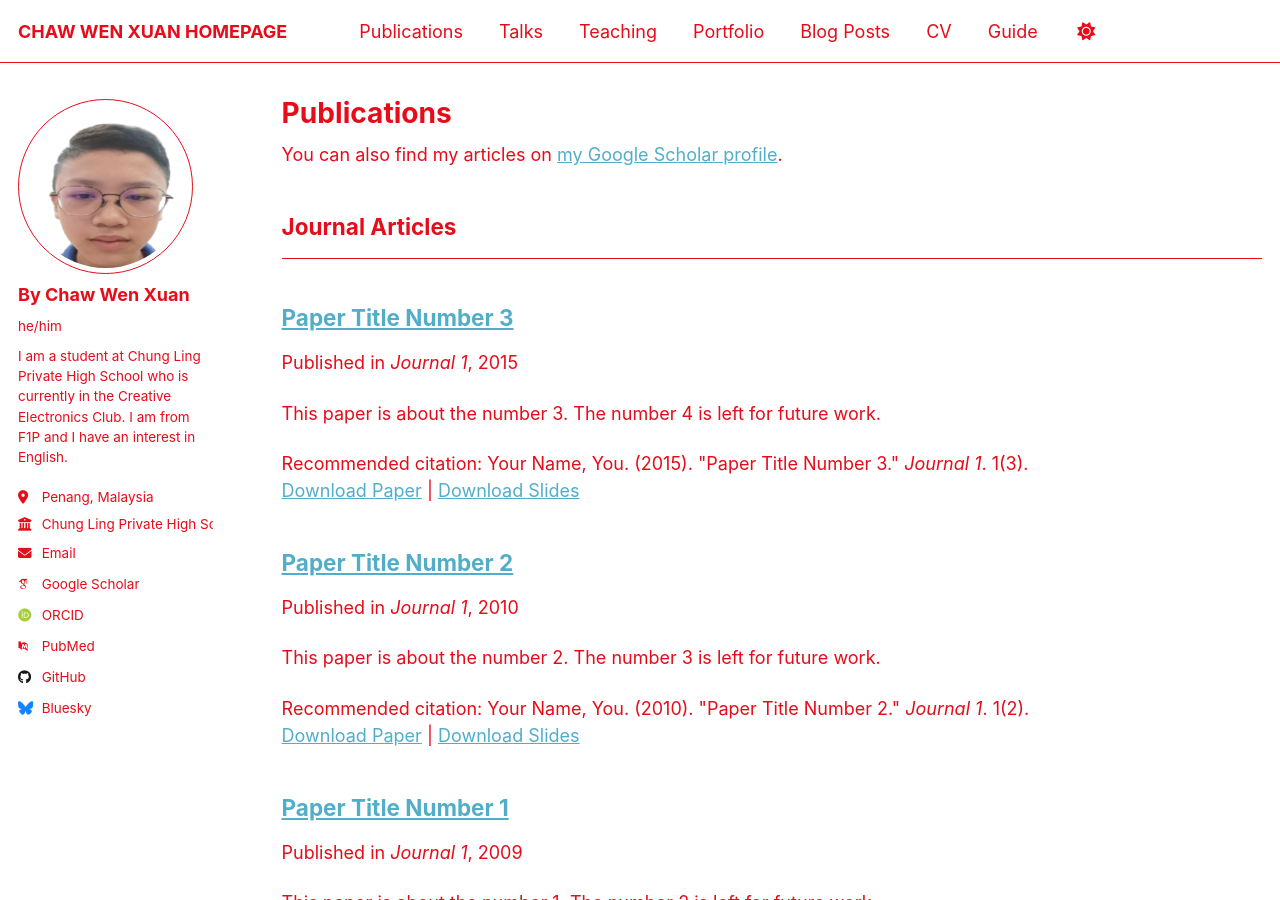
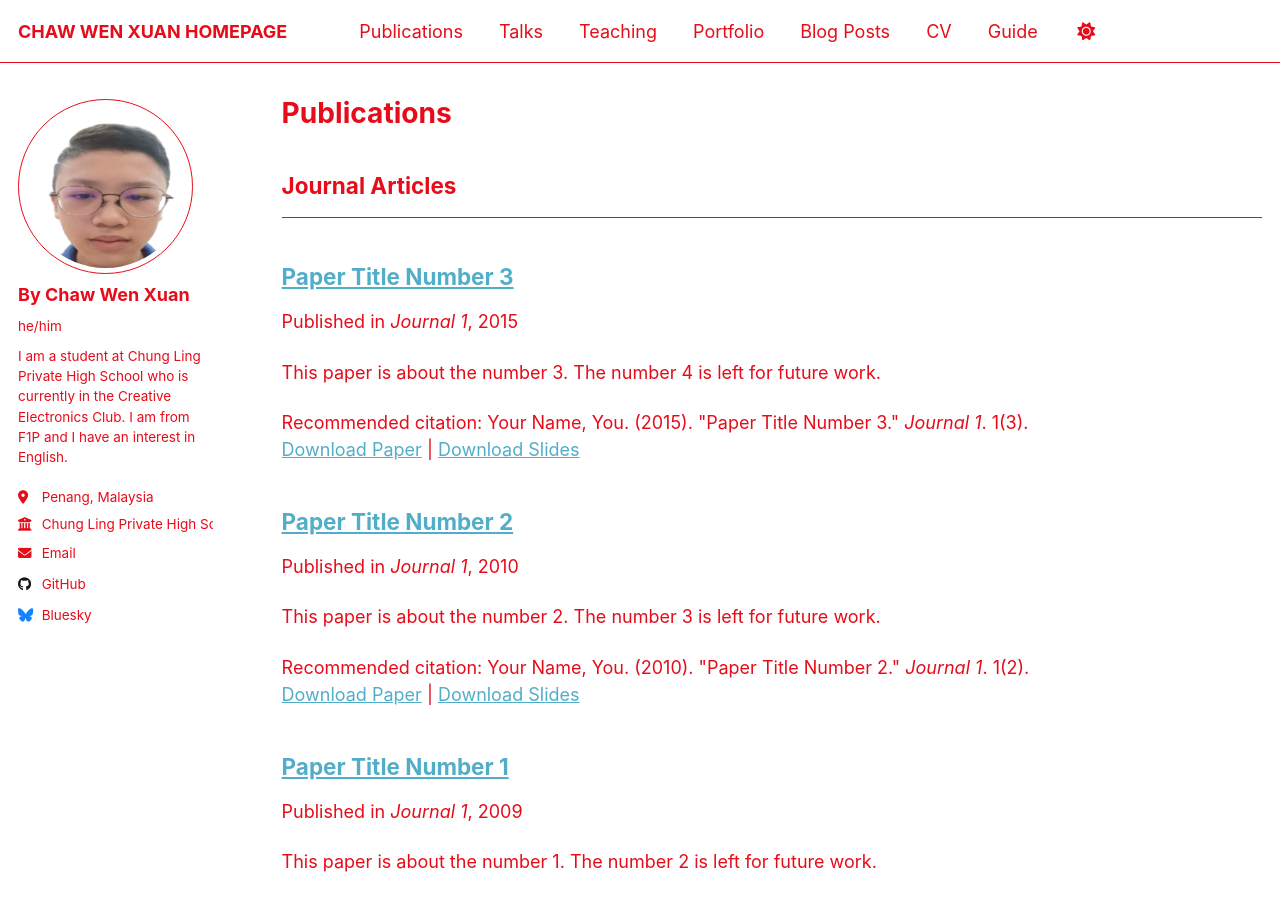
Before and after one commit to Vince4242/Vince4242.github.io, a Jekyll site: the page built from _pages/publications.html, in a window 1280 px wide and 900 px high. Built offline with Jekyll 4.4.1, drawn with Linux system fonts in a browser that asks for light colours; some web fonts are replaced; a script that is not in the unit is left out; part of the change alters nothing that is shown.

Commit message:
update config.yml

```diff
--- a/_config.yml
+++ b/_config.yml
@@ -32,17 +32,6 @@ author:
   uri              : # URL
   email            : "s25314@clphs.edu.my"
 
-  # Academic websites
-  academia         : # URL
-  arxiv            : # URL - Update with the correct link to your profile
-  googlescholar    : "https://scholar.google.com/citations?user=PS_CX0AAAAAJ"
-  inspire-hep      : # URL
-  impactstory      : # URL
-  orcid            : "http://orcid.org/yourorcidurl"
-  semantic         : # URL
-  pubmed           : "https://www.ncbi.nlm.nih.gov/pubmed/?term=john+snow"
-  researchgate     : # URL
-  scopus           : # URL
 
   # Repositories and software development
   bitbucket        : # Username - Update with your username on the site
```
